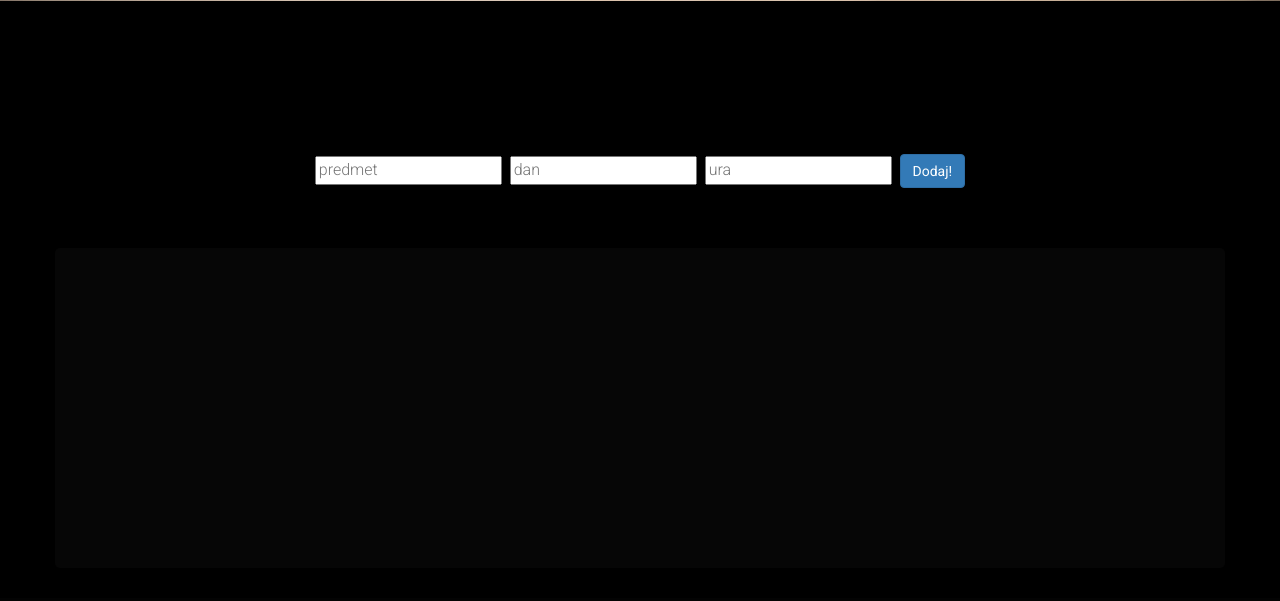
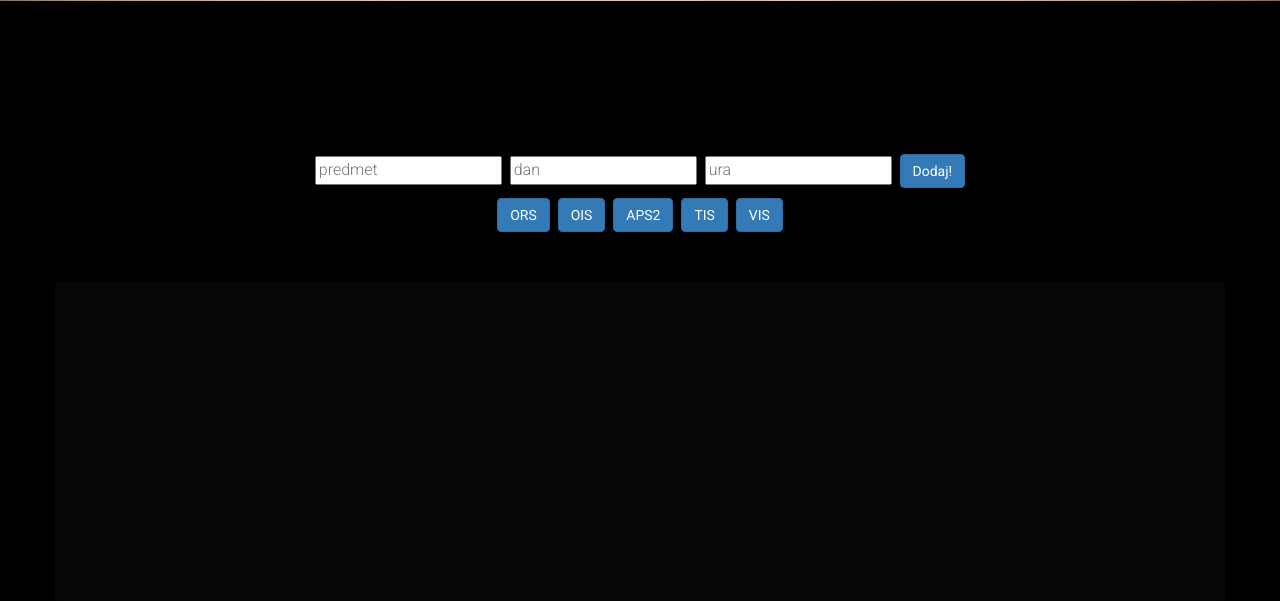
Before and after one commit to Tknez/Menjave, a PHP site: page /index.php in a window 1280 px wide. Shown: the part 799-1400 px from the top of the page. Before the commit the page ends 987 px from the top, so only its background shows below. Run offline with PHP 8.4, Linux system fonts and the light colour scheme; the visitor is signed in with stand-in values (Sample User, id 1); tables that the repository leaves empty or names only in its code hold one stand-in row (values such as "Sample post"); some libraries are stand-ins or nearby versions; some web fonts are replaced.

Commit message:
Filter rade

```diff
--- a/index.php
+++ b/index.php
@@ -64,16 +64,28 @@
             </div>
         </div>
 
+        <div class="container text-center">
+            <form>
+                <input type="submit" name="btn" class="btn btn-primary" id="ors" value="ORS">
+                <input type="submit" name="btn" class="btn btn-primary" id="ois" value="OIS">
+                <input type="submit" name="btn" class="btn btn-primary" id="aps2" value="APS2">
+                <input type="submit" name="btn" class="btn btn-primary" id="tis" value="TIS">
+                <input type="submit" name="btn" class="btn btn-primary" id="vis" value="VIS">
+            </form>
+        </div>
+
         <div class="container">
             <div class='row' id='seznam'>
                 <div class='col-lg-12'>
                         <?php
-                        $nizP = "SELECT * FROM vaje, user, ponudba WHERE ponudba.user_iduser = user.iduser AND ponudba.vaje_idvaje = vaje.idvaje";
+                        if(isset($_GET['btn']))$nizP = "SELECT * FROM vaje, user, ponudba WHERE ponudba.user_iduser = user.iduser AND ponudba.vaje_idvaje = vaje.idvaje AND vaje.predmet='" . $_GET['btn'] . "'";
+                        else $nizP = "SELECT * FROM vaje, user, ponudba WHERE ponudba.user_iduser = user.iduser AND ponudba.vaje_idvaje = vaje.idvaje";
         				$ponudbaQ = mysql_query($nizP);
 
         				while($ponudba = mysql_fetch_assoc($ponudbaQ))
         				{
-                            echo "<div class='ponudbaSingle'>";
+
+                                echo "<div class='ponudbaSingle' id='" . $ponudba[idponudba] . "'>";
             				    echo "<div class='col-sm-4'>";
             				    echo "<p class='bold'>Ime: " . $ponudba['ime'] . "</p>";
             				    echo "</div>";
@@ -84,6 +96,7 @@
             				    echo "<a class='iconWhite' href='mailto:" . $ponudba['email'] . "'><i class='fa fa-envelope-o' aria-hidden='true'></i></a>";
             				    echo "</div>";
             				    echo "</div>";
+
         				}
                     ?>
                 </div>
--- a/js/index.js
+++ /dev/null
@@ -1,9 +0,0 @@
-$(window).scroll(function() {
-    if ($(".navbar").offset().top > 150) {
-        $(".navbar-fixed-top").addClass("top-nav-collapse");
-    }
-    else {
-        $(".navbar-fixed-top").removeClass("top-nav-collapse");
-
-    }
-});
```
Also changed, not shown: ponudba.php (+9 -0 lines). Lines whose indentation alone changed are shown as unchanged.
